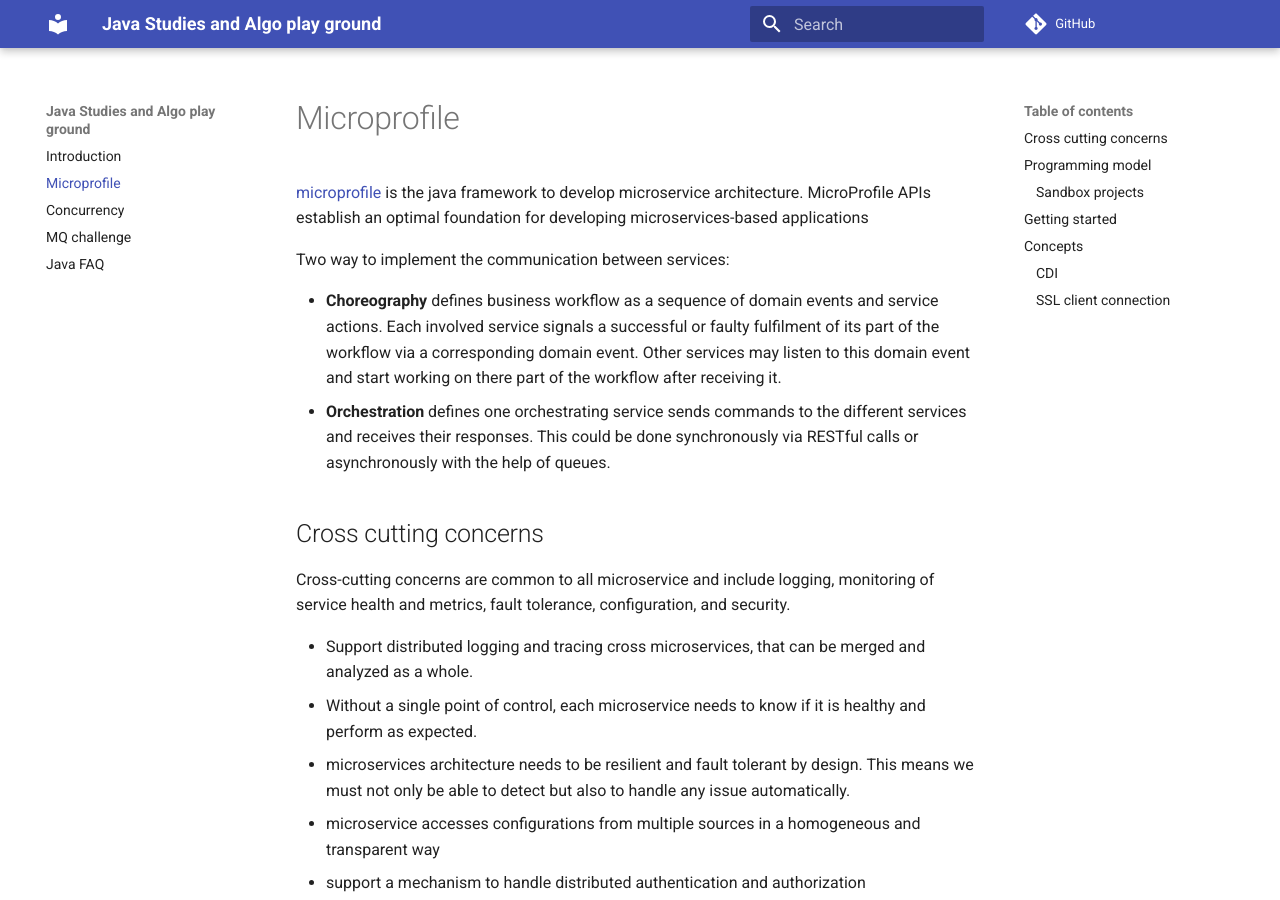
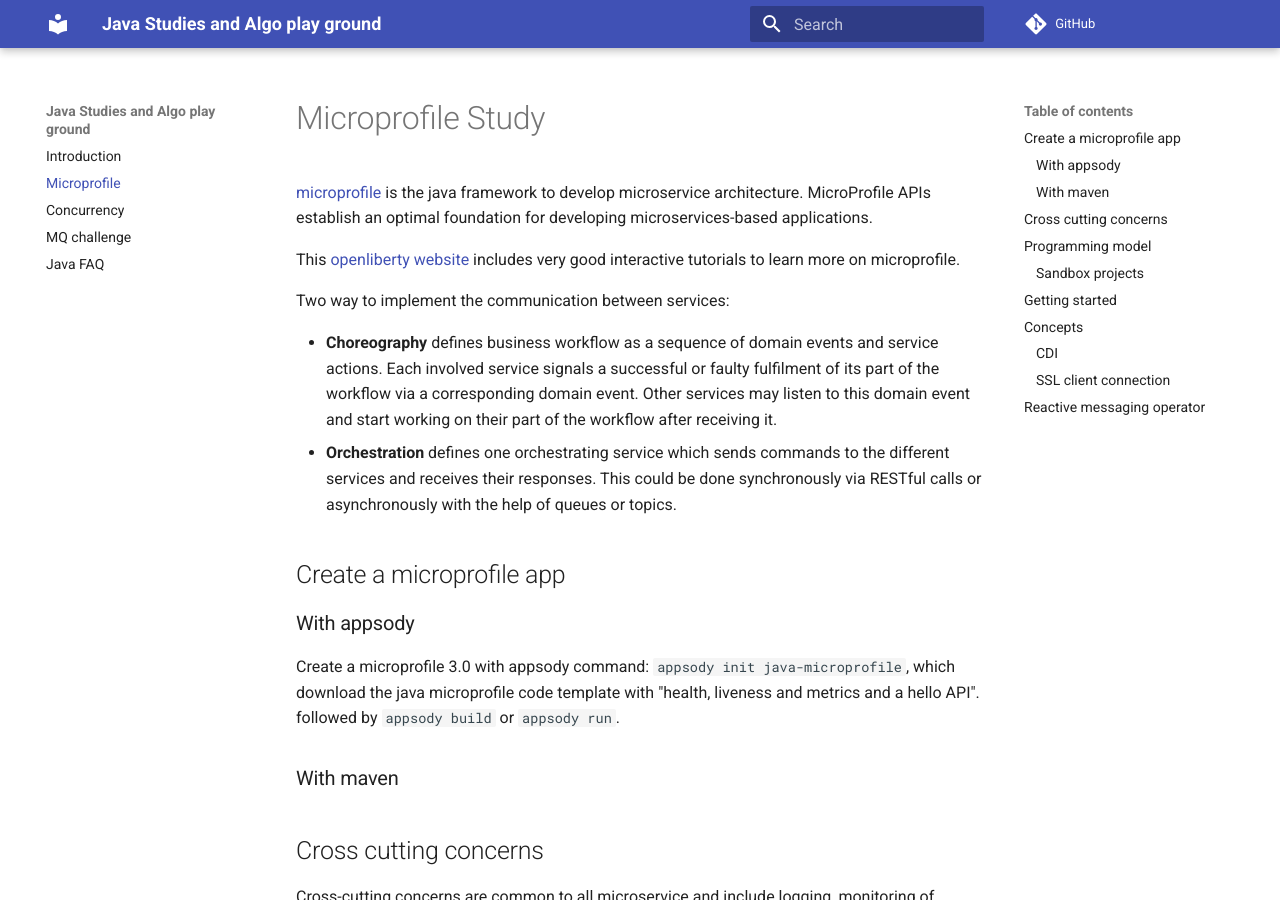
Before and after one commit to jbcodeforce/java-studies, an MkDocs documentation site: the page built from docs/microprofile.md, in a window 1280 px wide and 900 px high. Built offline with MkDocs 1.6.1 and Material for MkDocs 9.7.7, drawn with Linux system fonts in a browser that asks for light colours; comment, search, counter and statistics services are not loaded; some of the changed text lies outside the part shown.

````diff
--- a/docs/microprofile.md
+++ b/docs/microprofile.md
@@ -1,11 +1,21 @@
+# Microprofile Study
 
-[microprofile](https://microprofile.io/) is the java framework to develop microservice architecture. MicroProfile APIs establish an optimal foundation for developing microservices-based applications
+[microprofile](https://microprofile.io/) is the java framework to develop microservice architecture. MicroProfile APIs establish an optimal foundation for developing microservices-based applications.
+
+This [openliberty website](https://openliberty.io/guides/) includes very good interactive tutorials to learn more on microprofile.
 
 Two way to implement the communication between services:
 
-* **Choreography** defines business workflow as a sequence of domain events and service actions. Each involved service signals a successful or faulty fulfilment of its part of the workflow via a corresponding domain event. Other services may listen to this domain event and start working on there part of the workflow after receiving it.
-* **Orchestration**  defines one orchestrating service sends commands to the different services and receives their
-responses. This could be done synchronously via RESTful calls or asynchronously with the help of queues.
+* **Choreography** defines business workflow as a sequence of domain events and service actions. Each involved service signals a successful or faulty fulfilment of its part of the workflow via a corresponding domain event. Other services may listen to this domain event and start working on their part of the workflow after receiving it.
+* **Orchestration**  defines one orchestrating service which sends commands to the different services and receives their responses. This could be done synchronously via RESTful calls or asynchronously with the help of queues or topics.
+
+## Create a microprofile app
+
+### With appsody
+
+Create a microprofile 3.0 with appsody command: `appsody init java-microprofile`, which download the java microprofile code template with "health, liveness and metrics and a hello API". followed by `appsody build` or `appsody run`.
+
+### With maven
 
 ## Cross cutting concerns
 
@@ -29,9 +39,10 @@
 * JSON P 1.1 for JSON Parsing
 * JSON-B 1.0 for JSON Binding
 
-![](images/microprofile3.png)
+![Microprofile](images/microprofile3.png)
 
 * **Config**: externalizes configuration and obtain config via injection from config files, environment variables, system properties, or custom resource.
+
     ```java
     // inject property with default value
     @Inject @ConfigProperty("topicName", defaultValue=”orders”)
@@ -62,8 +73,7 @@
 
 * **Health Check** lets developers define and expose a domain-specific microservices health status (“UP” or “DOWN”) so unhealthy services can be restarted by the underlying environment. Health checks are used to determine
 both the liveness and readiness of a service. Determining the state of a service can be composed by a set
-of verification procedures. Multiple domain-specific health checks can easily be added to a microservice
-by implementing the corresponding HealthCheck interface.
+of verification procedures. Multiple domain-specific health checks can easily be added to a microservice by implementing the corresponding HealthCheck interface.
 
     ```java
     @Readiness
@@ -82,6 +92,7 @@
             }
         }
     ```
+
     @Liveness annotation is used to assess if the microservice is running
 
 * **Metrics** delivers details about the microservices runtime behavior by providing a unified way for MicroProfile servers to export monitoring data to management agents. Metrics also provides a common Java API for exposing their telemetry data. Metrics serves to pinpoint issues, providing long-term trend data for capacity planning, and pro-active discovery of issues (e.g. disk usage growing without bounds) via a simple to use RESTful API. Metrics can also help scheduling-systems decide when to scale the application to run on more or fewer machines.
@@ -144,9 +155,14 @@
 
 ### SSL client connection
 
-When an application deployed in your app server, like Open Liberty, needs to access to a server end point over TLS (SSL), we need to make the server public certificate is available to the Java client JVM. The certificate is persisted in a Truststore.
+When an application deployed in your app server, like Open Liberty, needs to access to a server end point over TLS (SSL), we need to make the server public certificate available to the Java client JVM. The certificate is persisted in a Truststore.
 
 In open liberty the server.xml define where to find the truststore:
+
 ```
 
 ```
+
+## Reactive messaging operator
+
+The implementation specification is based on [SmallRye](https://smallrye.io/smallrye-reactive-messaging/)
````
Also changed, not shown: docs/index.md (+16 -0 lines), 6 other files.
